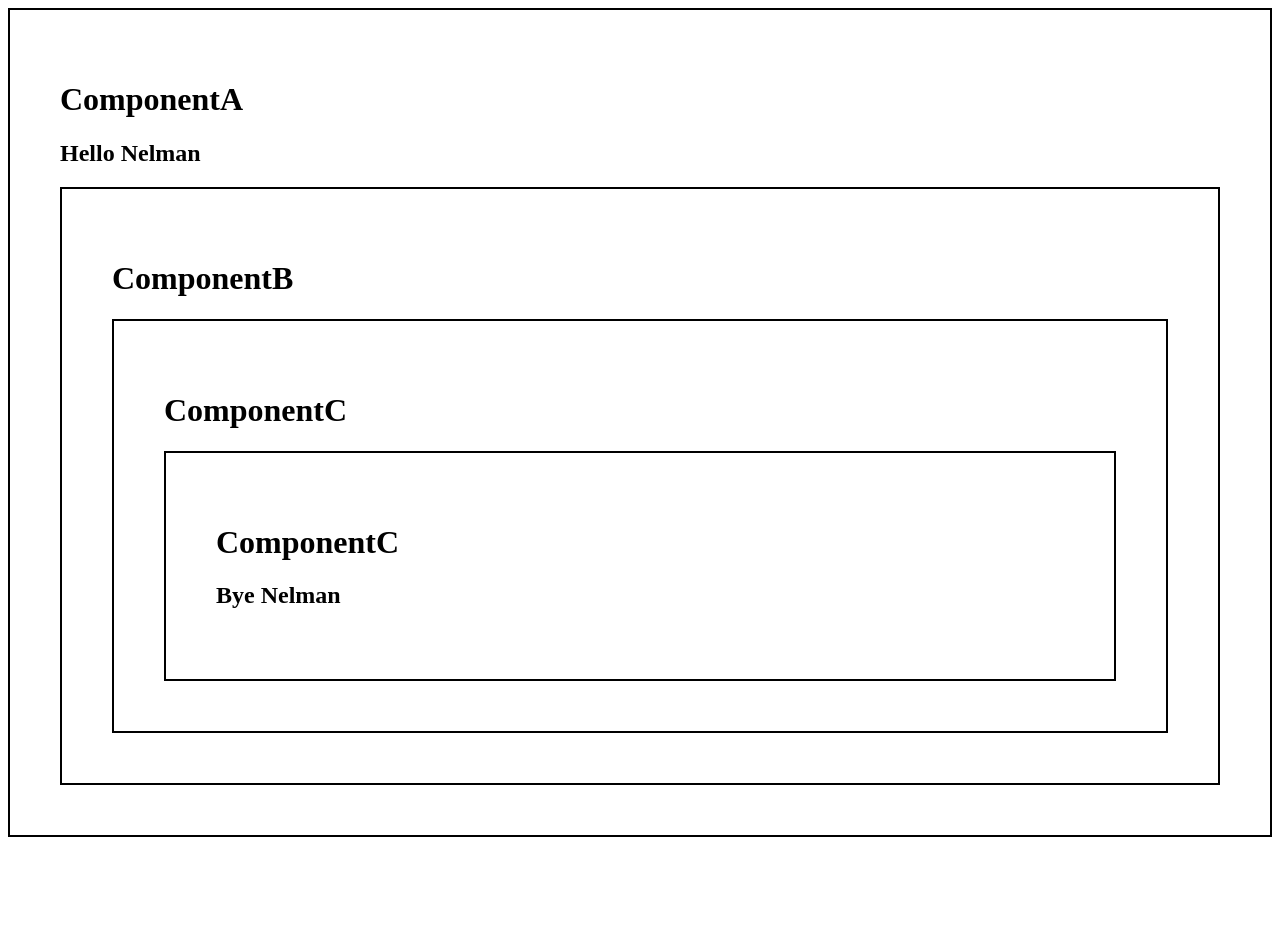
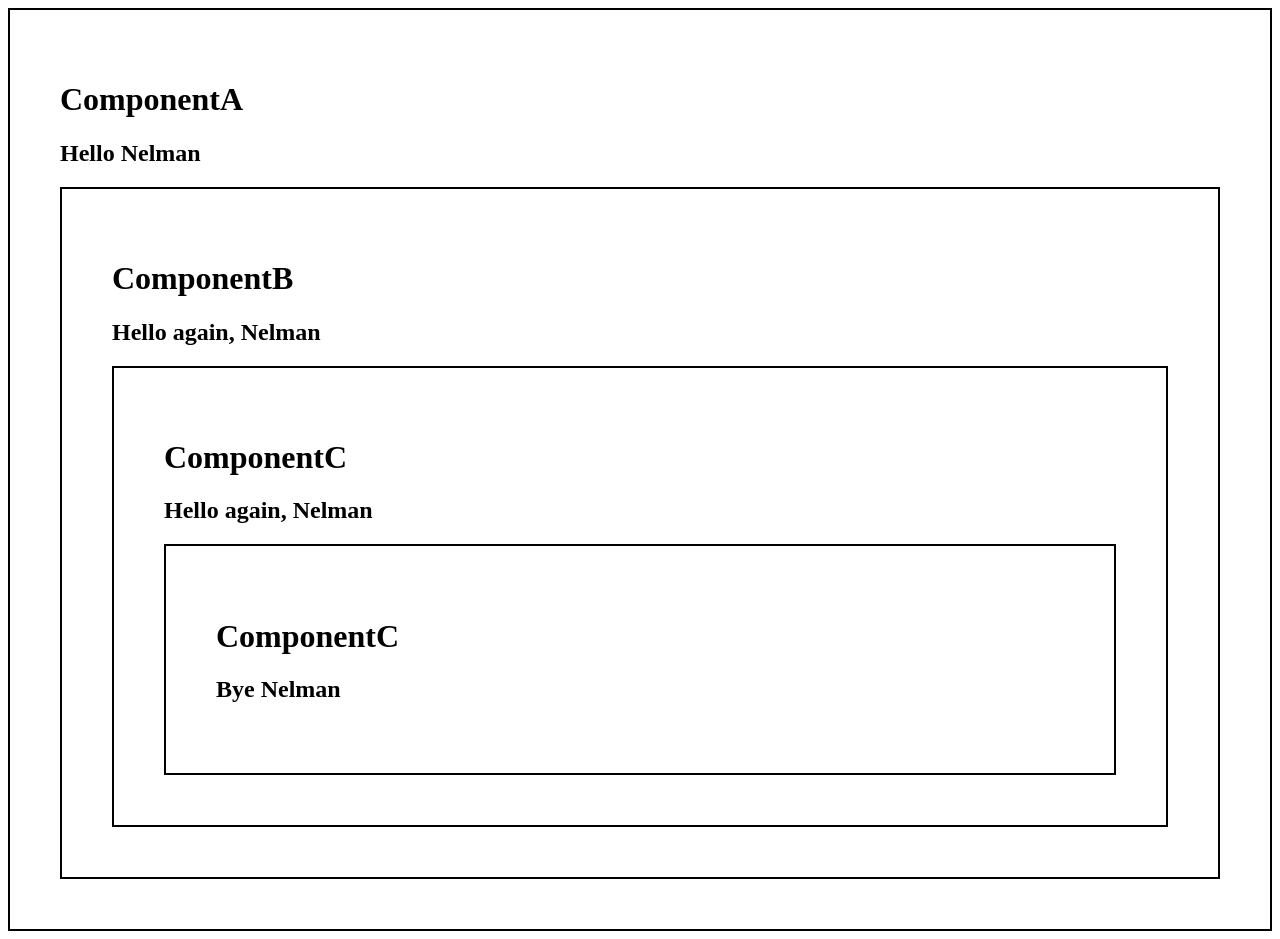
Before and after one commit to Nelman25/Learning-React, a React (Vite) app in the folder my-react-app/: page / in a window 1280 px wide. Before the commit the page ends 845 px from the top, so only its background shows below. Built offline with nearby package versions, Linux system fonts and the light colour scheme.

Commit message:
useContext hook

```diff
--- a/my-react-app/src/ComponentA.jsx
+++ b/my-react-app/src/ComponentA.jsx
@@ -1,17 +1,20 @@
-import React, { useState } from 'react';
-import ComponentB from "./ComponentB"
+import React, { useState, createContext } from "react";
+import ComponentB from "./ComponentB";
 
-function ComponentA(){
+export const UserContext = createContext();
 
-    const [user, setUser] = useState("Nelman");
+function ComponentA() {
+  const [user, setUser] = useState("Nelman");
 
-    return(
-        <div className='box'>
-            <h1>ComponentA</h1>
-            <h2>Hello {user}</h2>
-            <ComponentB user={user}/>
-        </div>
-    )
+  return (
+    <div className="box">
+      <h1>ComponentA</h1>
+      <h2>Hello {user}</h2>
+      <UserContext.Provider value={user}>
+        <ComponentB />
+      </UserContext.Provider>
+    </div>
+  );
 }
 
-export default ComponentA
+export default ComponentA;
--- a/my-react-app/src/ComponentB.jsx
+++ b/my-react-app/src/ComponentB.jsx
@@ -1,11 +1,16 @@
+import React, {useContext} from 'react';
+import { UserContext } from './ComponentA';
 import ComponentC from "./ComponentC"
 
-function ComponentB(props){
+function ComponentB(){
+
+    const user = useContext(UserContext);
 
     return(
         <div className='box'>
             <h1>ComponentB</h1>
-            <ComponentC user={props.user}/>
+            <h2>Hello again, {user}</h2>
+            <ComponentC />
         </div>
     )
 }
--- a/my-react-app/src/ComponentC.jsx
+++ b/my-react-app/src/ComponentC.jsx
@@ -1,11 +1,16 @@
+import React, { useContext } from 'react';
+import { UserContext } from './ComponentA.jsx';
 import ComponentD from './ComponentD.jsx';
 
-function ComponentC(props){
+function ComponentC(){
+
+    const user = useContext(UserContext);
 
     return(
         <div className='box'>
             <h1>ComponentC</h1>
-            <ComponentD user={props.user}/>
+            <h2>Hello again, {user}</h2>
+            <ComponentD />
         </div>
     )
 }
--- a/my-react-app/src/ComponentD.jsx
+++ b/my-react-app/src/ComponentD.jsx
@@ -1,11 +1,15 @@
+import React, {useContext} from 'react';
+import { UserContext } from './ComponentA.jsx';
 
 
-function ComponentC(props){
+function ComponentC(){
+
+    const user = useContext(UserContext);
 
     return(
         <div className='box'>
             <h1>ComponentC</h1>
-            <h2>Bye {props.user}</h2>
+            <h2>Bye {user}</h2>
         </div>
     )
 }
```
Also changed, not shown: my-react-app/src/App.jsx (+17 -0 lines).
